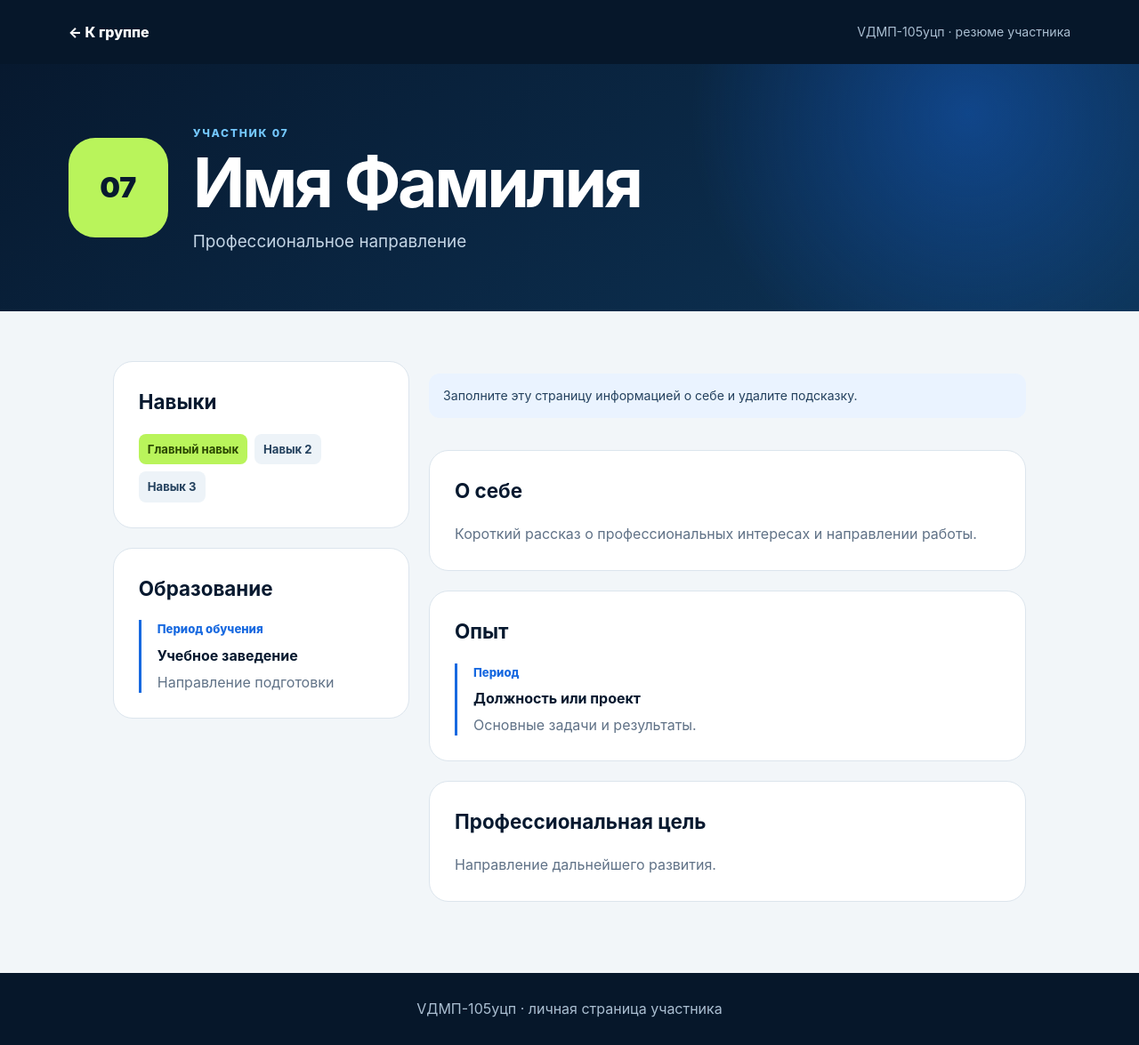
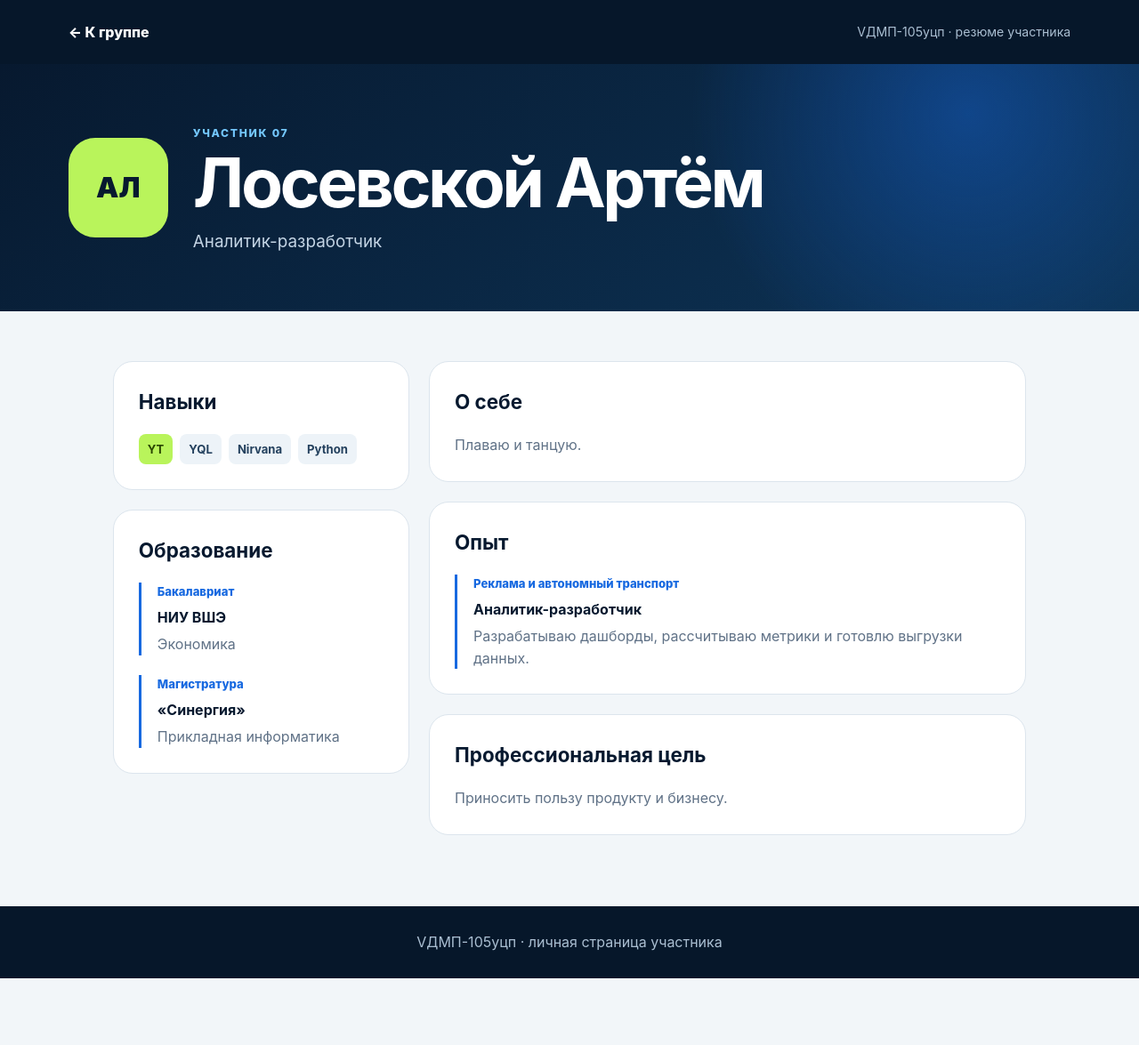
Before and after one commit to danielches/group-vdmp-105, a plain HTML site: page members/member-07.html in a window 1280 px wide. Shown: the whole page at 89% size. After the commit the page ends 1100 px from the top, so only its background shows below. Drawn offline with Linux system fonts and the light colour scheme.

Commit message:
Add profile: Losevskoi (#9)

```diff
--- a/members/member-07.html
+++ b/members/member-07.html
@@ -1,4 +1,75 @@
-<!DOCTYPE html><html lang="ru"><head><meta charset="UTF-8"><meta name="viewport" content="width=device-width, initial-scale=1.0"><title>Резюме — участник 07</title><link rel="stylesheet" href="member.css"><script src="member.js"></script></head><body>
-<nav class="resume-nav"><a href="../index.html#team">← К группе</a><span>VДМП-105уцп · резюме участника</span></nav>
-<header class="resume-hero"><div class="identity"><div class="resume-avatar">07</div><div><span class="slot">Участник 07</span><h1>Имя Фамилия</h1><p class="role">Профессиональное направление</p></div></div></header>
-<main class="resume-content"><aside class="resume-column"><section class="resume-section"><h2>Навыки</h2><div class="tags"><span class="accent">Главный навык</span><span>Навык 2</span><span>Навык 3</span></div></section><section class="resume-section"><h2>Образование</h2><div class="timeline"><div class="timeline-item"><span>Период обучения</span><strong>Учебное заведение</strong><p>Направление подготовки</p></div></div></section></aside><div class="resume-column"><p class="fill-note">Заполните эту страницу информацией о себе и удалите подсказку.</p><section class="resume-section"><h2>О себе</h2><p>Короткий рассказ о профессиональных интересах и направлении работы.</p></section><section class="resume-section"><h2>Опыт</h2><div class="timeline"><div class="timeline-item"><span>Период</span><strong>Должность или проект</strong><p>Основные задачи и результаты.</p></div></div></section><section class="resume-section"><h2>Профессиональная цель</h2><p>Направление дальнейшего развития.</p></section></div></main><footer class="resume-footer">VДМП-105уцп · личная страница участника</footer></body></html>
+<!DOCTYPE html>
+<html lang="ru">
+<head>
+  <meta charset="UTF-8">
+  <meta name="viewport" content="width=device-width, initial-scale=1.0">
+  <title>Резюме — Лосевской Артём</title>
+  <link rel="stylesheet" href="member.css">
+  <script src="member.js"></script>
+</head>
+<body>
+  <nav class="resume-nav">
+    <a href="../index.html#team">← К группе</a>
+    <span>VДМП-105уцп · резюме участника</span>
+  </nav>
+  <header class="resume-hero">
+    <div class="identity">
+      <div class="resume-avatar">АЛ</div>
+      <div>
+        <span class="slot">Участник 07</span>
+        <h1>Лосевской Артём</h1>
+        <p class="role">Аналитик-разработчик</p>
+      </div>
+    </div>
+  </header>
+  <main class="resume-content">
+    <aside class="resume-column">
+      <section class="resume-section">
+        <h2>Навыки</h2>
+        <div class="tags">
+          <span class="accent">YT</span>
+          <span>YQL</span>
+          <span>Nirvana</span>
+          <span>Python</span>
+        </div>
+      </section>
+      <section class="resume-section">
+        <h2>Образование</h2>
+        <div class="timeline">
+          <div class="timeline-item">
+            <span>Бакалавриат</span>
+            <strong>НИУ ВШЭ</strong>
+            <p>Экономика</p>
+          </div>
+          <div class="timeline-item">
+            <span>Магистратура</span>
+            <strong>«Синергия»</strong>
+            <p>Прикладная информатика</p>
+          </div>
+        </div>
+      </section>
+    </aside>
+    <div class="resume-column">
+      <section class="resume-section">
+        <h2>О себе</h2>
+        <p>Плаваю и танцую.</p>
+      </section>
+      <section class="resume-section">
+        <h2>Опыт</h2>
+        <div class="timeline">
+          <div class="timeline-item">
+            <span>Реклама и автономный транспорт</span>
+            <strong>Аналитик-разработчик</strong>
+            <p>Разрабатываю дашборды, рассчитываю метрики и готовлю выгрузки данных.</p>
+          </div>
+        </div>
+      </section>
+      <section class="resume-section">
+        <h2>Профессиональная цель</h2>
+        <p>Приносить пользу продукту и бизнесу.</p>
+      </section>
+    </div>
+  </main>
+  <footer class="resume-footer">VДМП-105уцп · личная страница участника</footer>
+</body>
+</html>
```
